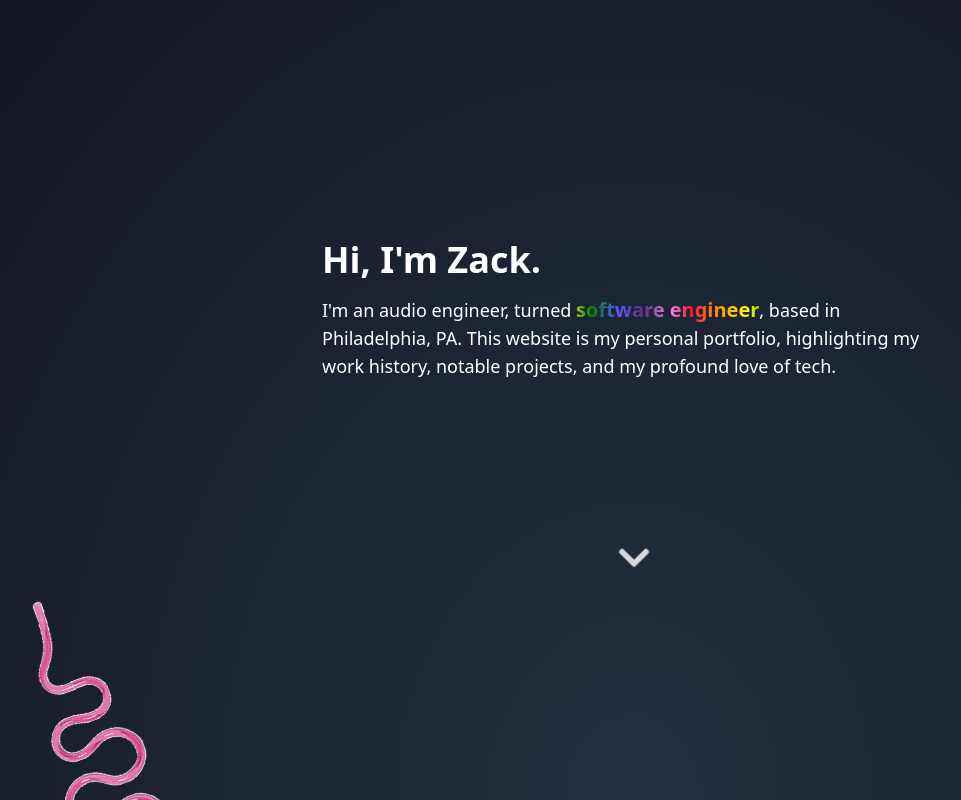
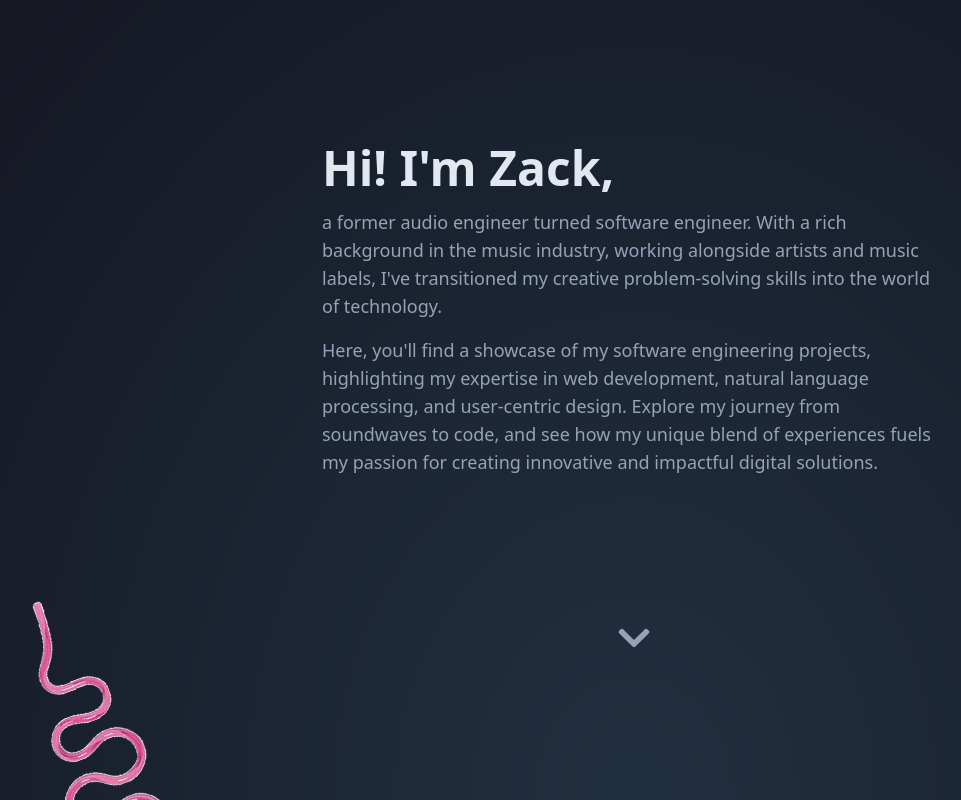
Before and after one commit to zackhanni/zachary.works, a Next.js app: page / in a window 1280 px wide. Shown: the top 800 px of the page, without its empty margins (6-967 px from the left). Built offline with nearby package versions, Linux system fonts and the light colour scheme.

Commit message:
updated hero text content

```diff
--- a/app/components/Hero.tsx
+++ b/app/components/Hero.tsx
@@ -6,7 +6,7 @@ export default function Hero() {
   return (
     <section id="hero" className="h-screen w-full">
       <div className="relative -z-20 pointer-events-none">
-        <div className="fixed h-full w-full left-0 radial-gradient text-white">
+        <div className="fixed h-full w-full left-0 radial-gradient text-[#94A3B8]">
           {/* <Image
             src="/desk-with-computers.jpeg"
             fill={true}
@@ -17,8 +17,24 @@ export default function Hero() {
           /> */}
 
           <div className="px-4 md:px-0 absolute md:-translate-x-1/2 -translate-y-1/2 top-1/2 md:left-1/2 w-full max-w-2xl">
-            <p className="text-4xl font-bold">Hi, I&apos;m Zack.</p>
+            <p className="text-5xl font-bold text-slate-200">
+              Hi! I&apos;m Zack,
+            </p>
             <p className="text-lg">
+              a former audio engineer turned software engineer. With a rich
+              background in the music industry, working alongside artists and
+              music labels, I&apos;ve transitioned my creative problem-solving
+              skills into the world of technology.
+            </p>
+            <p className="text-lg">
+              Here, you&apos;ll find a showcase of my software engineering
+              projects, highlighting my expertise in web development, natural
+              language processing, and user-centric design. Explore my journey
+              from soundwaves to code, and see how my unique blend of
+              experiences fuels my passion for creating innovative and impactful
+              digital solutions.
+            </p>
+            {/* <p className="text-lg">
               I&apos;m an audio engineer, turned{" "}
               <span id="rainbow" className="font-bold text-xl">
                 software engineer
@@ -26,9 +42,11 @@ export default function Hero() {
               , based in Philadelphia, PA. This website is my personal
               portfolio, highlighting my work history, notable projects, and my
               profound love of tech.
-            </p>
+            </p> */}
             <div className="text-4xl grid place-items-center pt-32">
-              <FaChevronDown className="pulse" />
+              <FaChevronDown
+              // className="pulse"
+              />
             </div>
           </div>
         </div>
```
